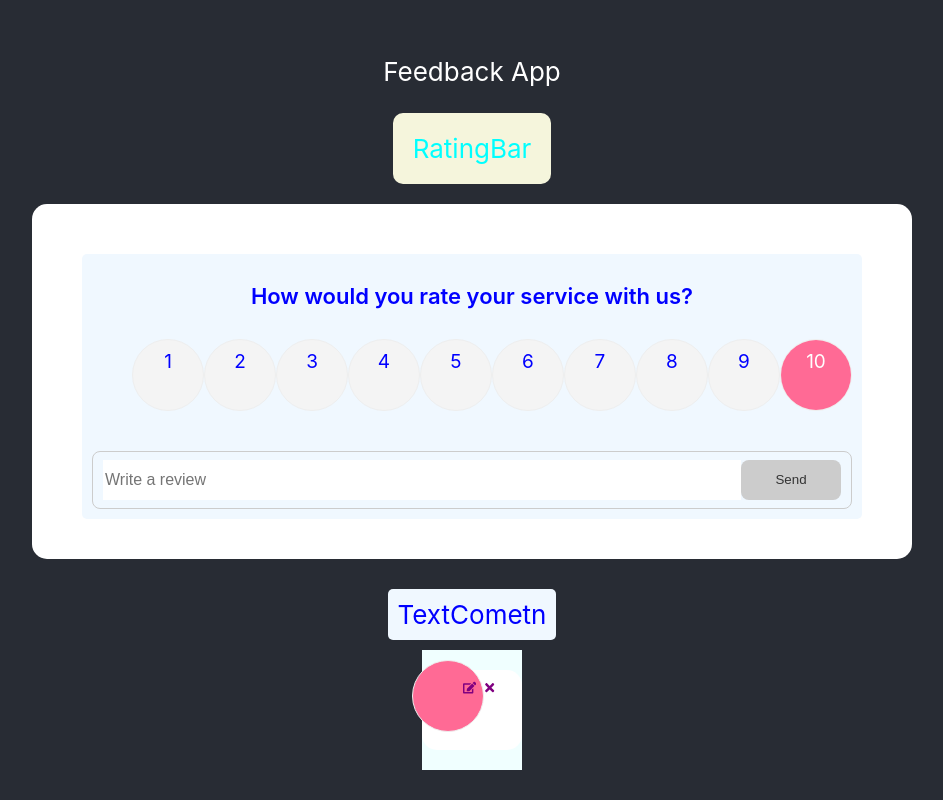
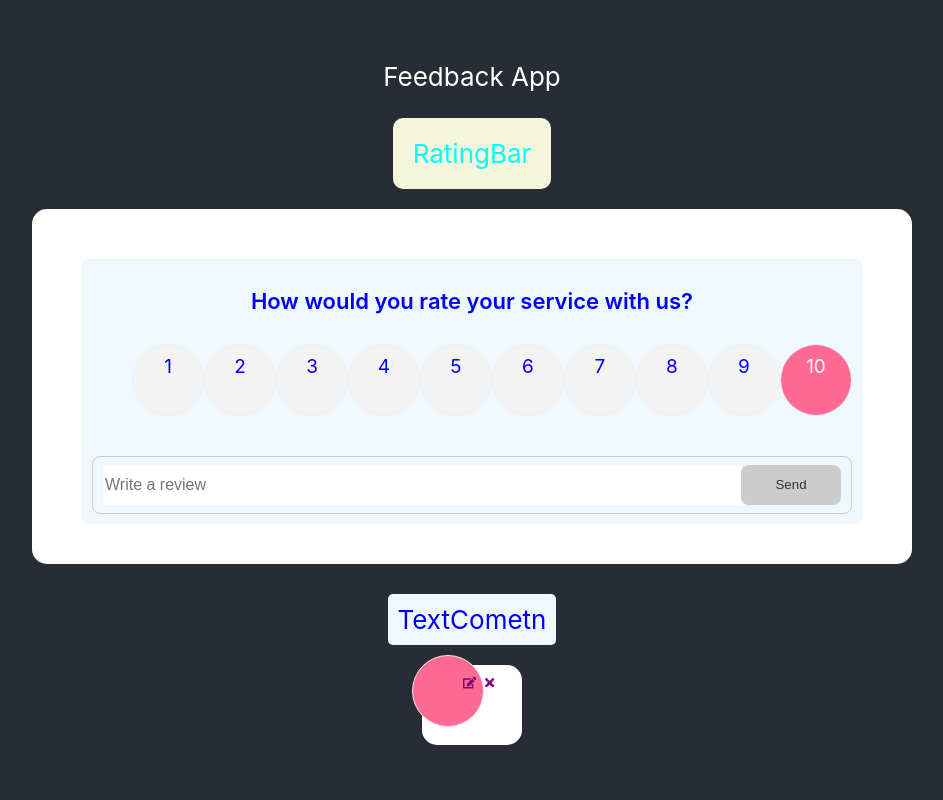
Before and after one commit to nikindtmas1/Feedback-Rating, a React (Create React App) app in the folder client/: page / in a window 1280 px wide. Shown: the whole page, without its empty margins (168-1111 px from the left). Built offline with nearby package versions, Linux system fonts and the light colour scheme; no server answers.

Commit message:
Update CatalogFeedback

```diff
--- a/client/src/Components/CatalogFeedback.js
+++ b/client/src/Components/CatalogFeedback.js
@@ -7,7 +7,7 @@ const CatalogFeedback = () => {
   let value = useContext(FeedbackContext);
   console.log(value.feedback);
   return (
-    <div className="catalog-container">
+    <div className="feedback-list">
       {/* <div>CatalogFeedback</div> */}
       <FeedbackItem />
     </div>
```
